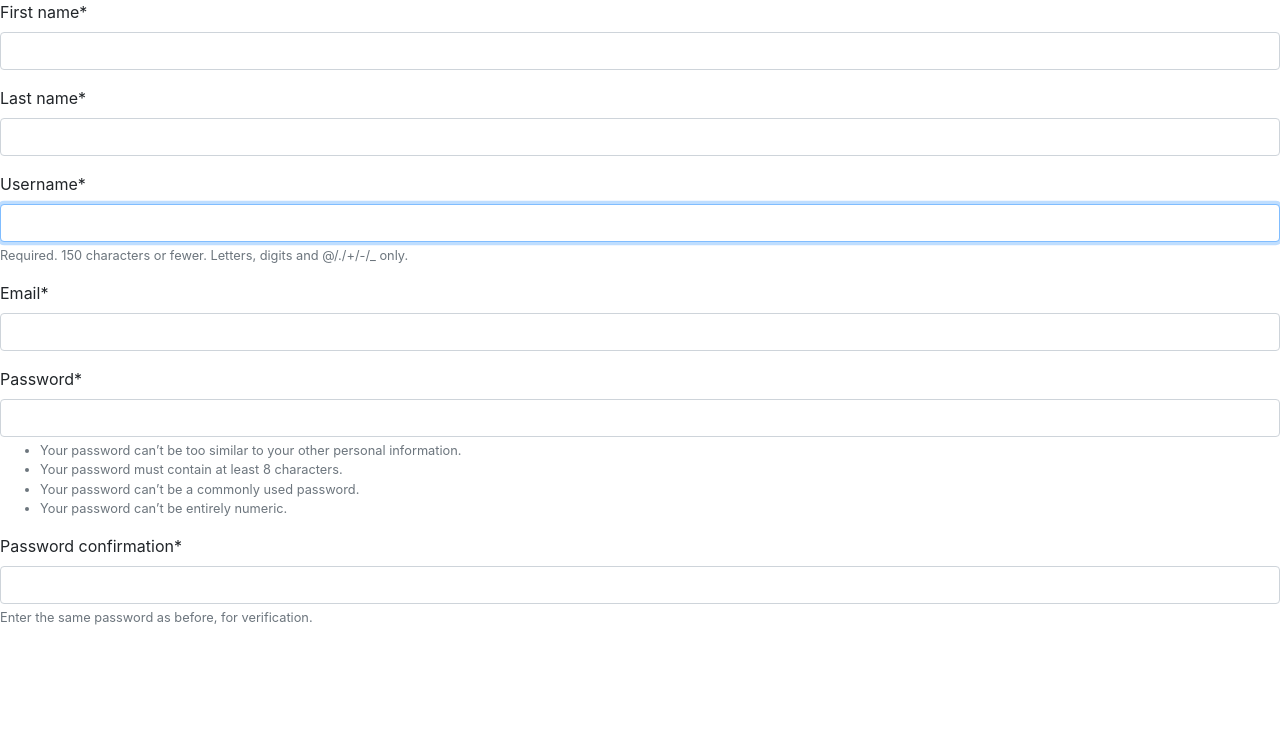
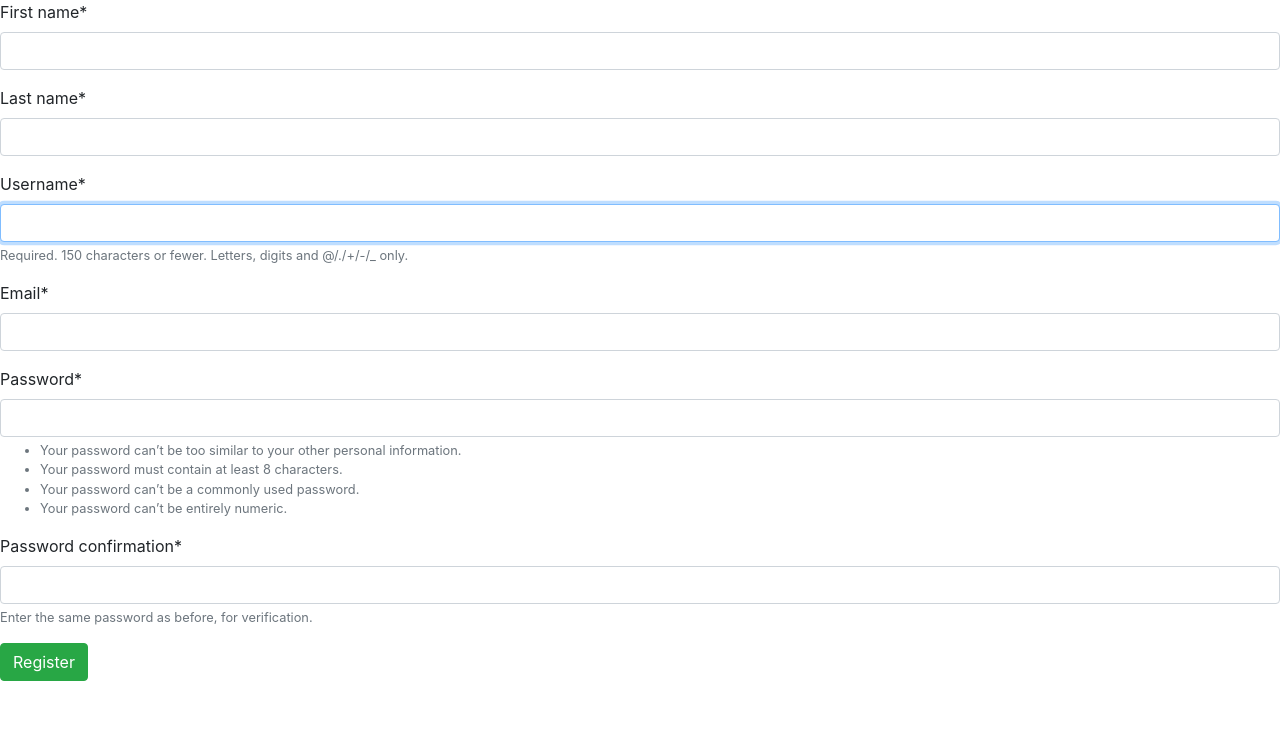
Before and after one commit to ivymmurithi/mtaani, a Django app: page /register/ in a window 1280 px wide. Shown: the top 741 px of the page. Run offline with Django 4.2, Linux system fonts and the light colour scheme; some libraries are stand-ins or nearby versions.

Commit message:
add submit button to register

```diff
--- a/mtaaniapp/templates/registration/register.html
+++ b/mtaaniapp/templates/registration/register.html
@@ -6,5 +6,6 @@
     <form action="{% url 'register' %}" method="post">
         {% csrf_token %}
         {{form|crispy}}
+        <button type="submit" class="btn btn-success">Register</button>
     </form>
 {% endblock %}
```
